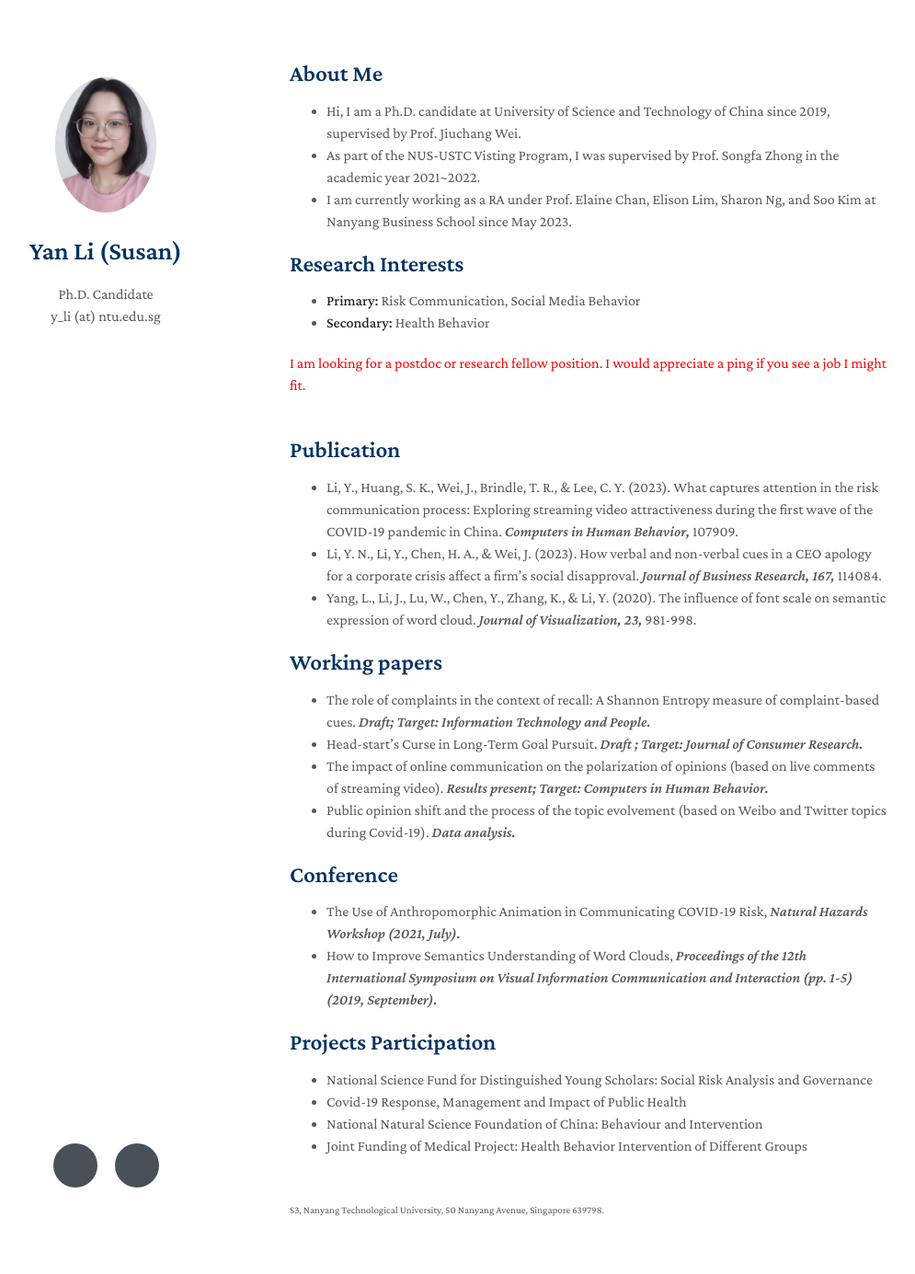
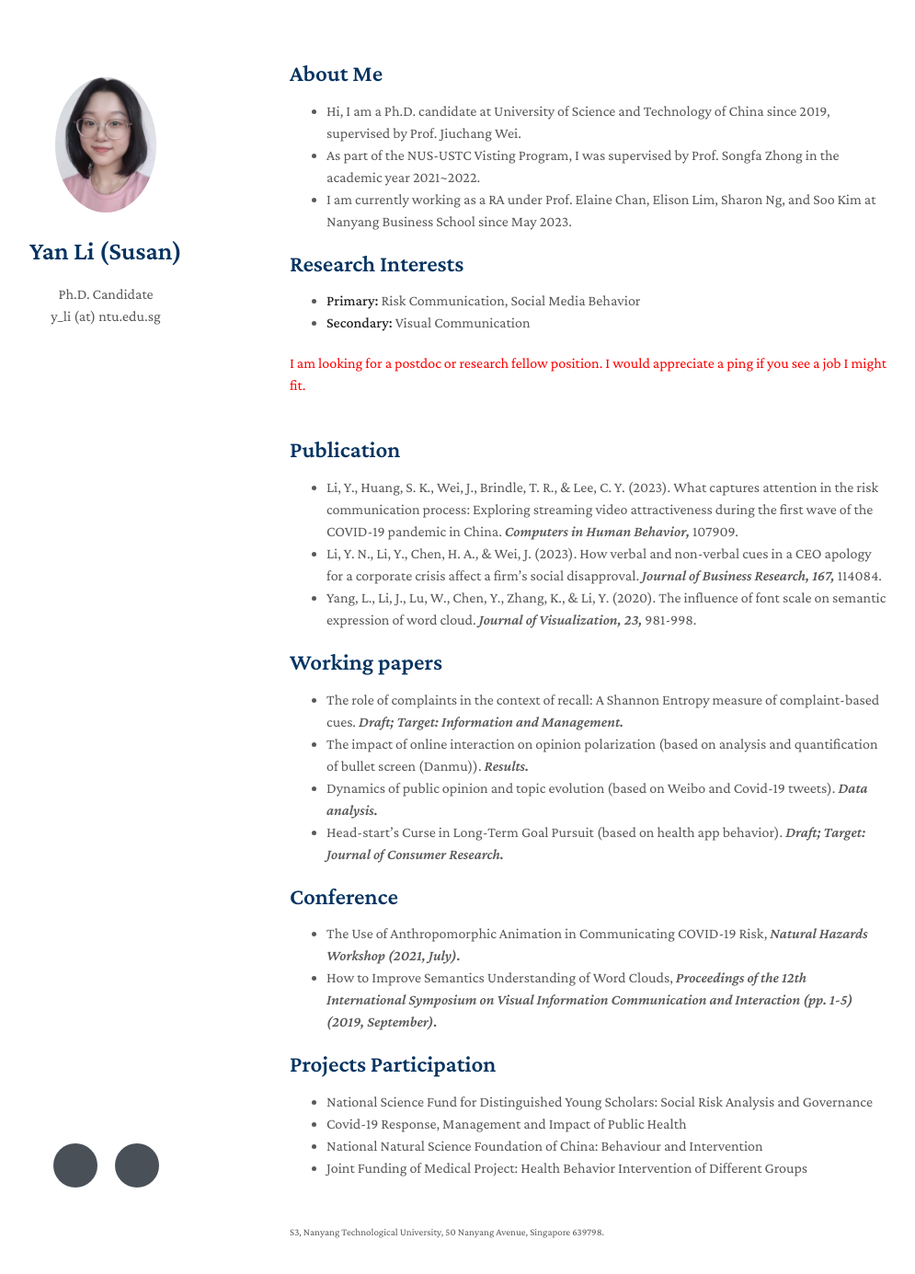
Before and after one commit to Yanli-susan/yanli-susan.github.io, a Jekyll site: the page built from index.md, in a window 1280 px wide and 1400 px high. Shown: the top 1385 px of the window at 92% size, without its empty margins (155-1150 px from the left). Built offline with Jekyll 4.4.1, drawn with Linux system fonts in a browser that asks for light colours; nearby versions of some CDN libraries; a style sheet for code colours, icons or effects is not loaded; our own code applies the rules of GitHub Pages for plain Markdown files.

Commit message:
Update index.md

```diff
--- a/index.md
+++ b/index.md
@@ -11,7 +11,7 @@ layout: homepage
 ## Research Interests
 
 - **Primary:** Risk Communication, Social Media Behavior
-- **Secondary:** Health Behavior
+- **Secondary:** Visual Communication
 
 <font color=red> I am looking for a postdoc or research fellow position. I would appreciate a ping if you see a job I might fit. </font>
 <br/>
@@ -26,10 +26,10 @@ layout: homepage
 
 ## Working papers
 
-- The role of complaints in the context of recall: A Shannon Entropy measure of complaint-based cues. *Draft; Target: Information Technology and People.*
-- Head-start’s Curse in Long-Term Goal Pursuit. *Draft ; Target: Journal of Consumer Research.*
-- The impact of online communication on the polarization of opinions (based on live comments of streaming video). *Results present; Target: Computers in Human Behavior.*
-- Public opinion shift and the process of the topic evolvement (based on Weibo and Twitter topics during Covid-19). *Data analysis.*
+- The role of complaints in the context of recall: A Shannon Entropy measure of complaint-based cues. *Draft; Target: Information and Management.*
+- The impact of online interaction on opinion polarization (based on analysis and quantification of bullet screen (Danmu)). *Results.*
+- Dynamics of public opinion and topic evolution (based on Weibo and Covid-19 tweets). *Data analysis.*
+- Head-start’s Curse in Long-Term Goal Pursuit (based on health app behavior). *Draft; Target: Journal of Consumer Research.*
 
 
 ## Conference
```
